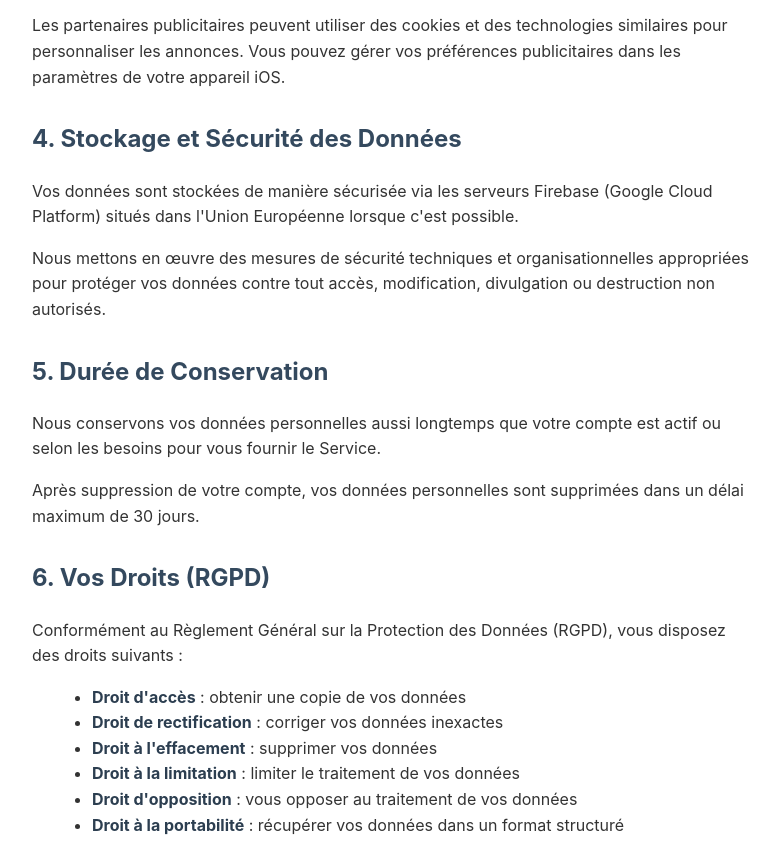
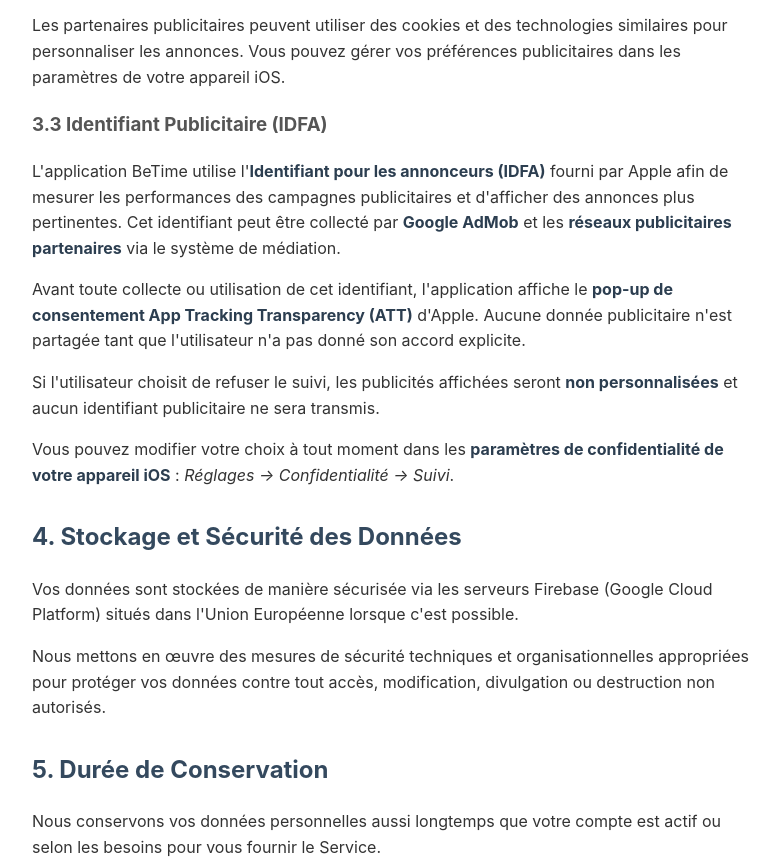
Before and after one commit to BeTime777/repository-public, a plain HTML site: page index.html in a window 1280 px wide. Shown: the part 1872-2735 px from the top of the page, without its empty margins (248-1027 px from the left). Drawn offline with Linux system fonts and the light colour scheme.

Commit message:
Update index.html

```diff
--- a/index.html
+++ b/index.html
@@ -126,6 +126,23 @@
         </ul>
         <p>Les partenaires publicitaires peuvent utiliser des cookies et des technologies similaires pour personnaliser les annonces. Vous pouvez gérer vos préférences publicitaires dans les paramètres de votre appareil iOS.</p>
 
+        <h3>3.3 Identifiant Publicitaire (IDFA)</h3>
+        <p>
+            L'application BeTime utilise l'<strong>Identifiant pour les annonceurs (IDFA)</strong> fourni par Apple afin de mesurer les performances des campagnes publicitaires et d'afficher des annonces plus pertinentes.
+            Cet identifiant peut être collecté par <strong>Google AdMob</strong> et les <strong>réseaux publicitaires partenaires</strong> via le système de médiation.
+        </p>
+        <p>
+            Avant toute collecte ou utilisation de cet identifiant, l'application affiche le <strong>pop-up de consentement App Tracking Transparency (ATT)</strong> d'Apple.
+            Aucune donnée publicitaire n'est partagée tant que l'utilisateur n'a pas donné son accord explicite.
+        </p>
+        <p>
+            Si l'utilisateur choisit de refuser le suivi, les publicités affichées seront <strong>non personnalisées</strong> et aucun identifiant publicitaire ne sera transmis.
+        </p>
+        <p>
+            Vous pouvez modifier votre choix à tout moment dans les <strong>paramètres de confidentialité de votre appareil iOS</strong> :
+            <em>Réglages → Confidentialité → Suivi</em>.
+        </p>
+
         <h2>4. Stockage et Sécurité des Données</h2>
         <p>Vos données sont stockées de manière sécurisée via les serveurs Firebase (Google Cloud Platform) situés dans l'Union Européenne lorsque c'est possible.</p>
         <p>Nous mettons en œuvre des mesures de sécurité techniques et organisationnelles appropriées pour protéger vos données contre tout accès, modification, divulgation ou destruction non autorisés.</p>
@@ -144,6 +161,8 @@
             <li><strong>Droit d'opposition</strong> : vous opposer au traitement de vos données</li>
             <li><strong>Droit à la portabilité</strong> : récupérer vos données dans un format structuré</li>
         </ul>
+
+        <p>Vous pouvez également retirer à tout moment votre consentement au suivi publicitaire via les paramètres de votre appareil (Réglages → Confidentialité → Suivi).</p>
 
         <h3>6.1 Suppression de compte</h3>
         <p>Pour supprimer votre compte et toutes vos données associées, envoyez un email à : <strong>betime_support@gmail.com</strong></p>
```
